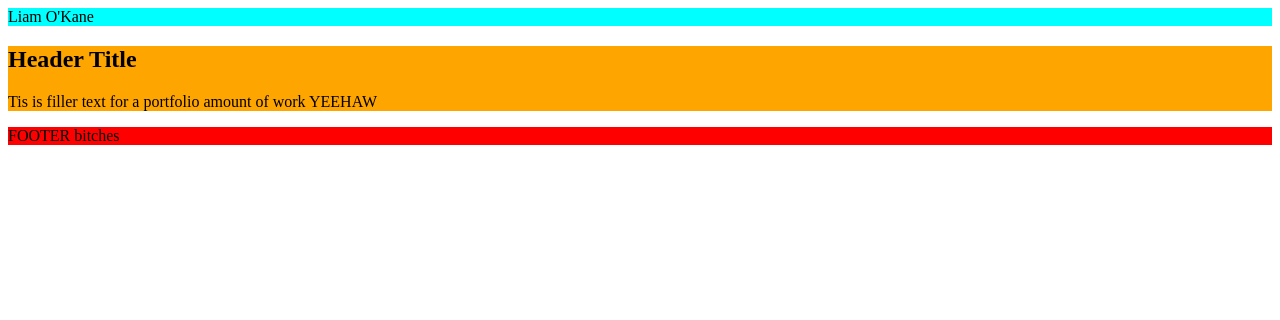
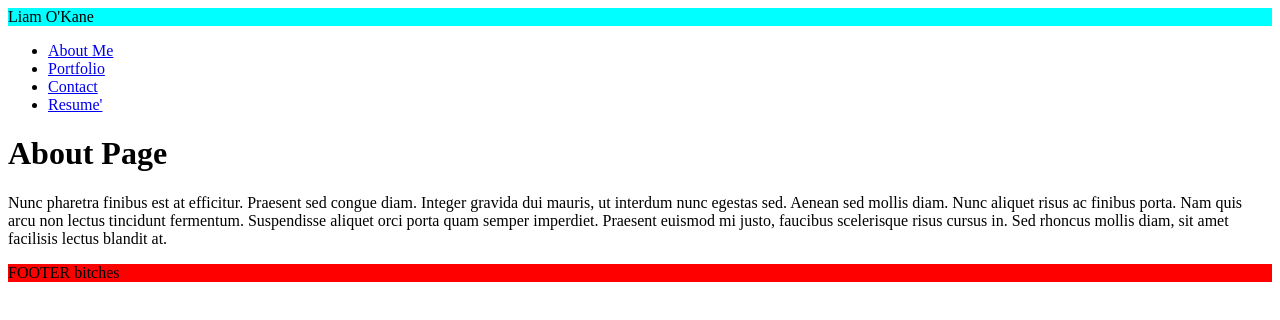
Before and after one commit to liamok19/React-Portfolio, a React (Create React App) app in the folder react-portfolio/: page / in a window 1280 px wide. Shown: the top 320 px of the page. Built offline with nearby package versions, Linux system fonts and the light colour scheme.

Commit message:
aplpied about me and the contact page to a pageHandler link. So each navlink that the user clicks (clickevent) clicks on then the section container updates with the relevant information

```diff
--- a/react-portfolio/src/App.js
+++ b/react-portfolio/src/App.js
@@ -1,13 +1,17 @@
 import React from 'react';
 import Header from './components/Header';
-import Section from './components/Section';
+// import Section from './components/Section';
 import Footer from './components/Footer';
+// import NavTab from './components/NavTab';
+// import PortfolioContainer from './components/PortfolioContainer';
 
 function App(){
     return (
         <>
             <Header />
-            <Section />
+            {/* <NavTab />
+            <PortfolioContainer /> */}
+            {/* <Section /> */}
             <Footer />
         </>
     );
--- a/react-portfolio/src/components/Header.js
+++ b/react-portfolio/src/components/Header.js
@@ -1,5 +1,6 @@
 import React from 'react';
 import '../styles/Header.css';
+import PortfolioContainer from './PortfolioContainer';
 
 const styles = {
     card:{
@@ -9,10 +10,15 @@
 
 export default function Header() {
     return(
-        <header
+        <div>
+            <header
         style ={styles.card}
         className="header">
             Liam O'Kane
         </header>
+        <PortfolioContainer />
+        </div>
+
+
     )
 }
--- /dev/null
+++ b/react-portfolio/src/components/NavTab.js
@@ -0,0 +1,54 @@
+import React from "react";
+
+function NavTabs({ currentPage, handlePageChange}){
+    return(
+
+        <ul className="nav nav-tabs">
+      <li className="nav-item">
+        <a
+          href="#about"
+          onClick={() => handlePageChange('About')}
+          //*  TODO: BONUS: Add a comment explaining what kind of operator this is and what it is checking for
+
+          className={currentPage === 'About' ? 'nav-link active' : 'nav-link'}
+        >
+          About Me
+        </a>
+      </li>
+      <li className="nav-item">
+        <a
+          href="#portfolio"
+          onClick={() => handlePageChange('Portfolio')}
+          //  TODO: Add a comment explaining what this logic is doing
+
+          className={currentPage === 'Portfolio' ? 'nav-link active' : 'nav-link'}
+        >
+          Portfolio
+        </a>
+      </li>
+      <li className="nav-item">
+        <a
+          href="#contact"
+          onClick={() => handlePageChange('Contact')}
+          //  TODO: Add a comment explaining what this logic is doing
+
+          className={currentPage === 'Contact' ? 'nav-link active' : 'nav-link'}
+        >
+          Contact
+        </a>
+      </li>
+      <li className="nav-item">
+        <a
+          href="#resume"
+          //  TODO: Add a comment explaining what this logic is doing
+
+          onClick={() => handlePageChange('Resume')}
+          className={currentPage === 'Resume' ? 'nav-link active' : 'nav-link'}
+        >
+          Resume'
+        </a>
+      </li>
+    </ul>
+    )
+}
+export default NavTabs;
--- /dev/null
+++ b/react-portfolio/src/components/PortfolioContainer.js
@@ -0,0 +1,32 @@
+import React, { useState } from 'react';
+import NavTabs from './NavTab';
+import About from './pages/AboutMe';
+import Portfolio from './pages/Portfolio';
+import Contact from './pages/Contact';
+import Resume from './pages/Resume';
+
+export default function PortfolioContainer() {
+  const [currentPage, setCurrentPage] = useState('About');
+
+  const renderPage = () => {
+    if (currentPage === 'About') {
+      return <About />;
+    }
+    if (currentPage === 'Portfolio') {
+      return <Portfolio />;
+    }
+    if (currentPage === 'Contact') {
+      return <Contact />;
+    }
+    return <Resume />;
+  };
+
+  const handlePageChange = (page) => setCurrentPage(page);
+
+  return (
+    <div>
+      <NavTabs currentPage={currentPage} handlePageChange={handlePageChange} />
+      {renderPage()}
+    </div>
+  );
+}
--- a/react-portfolio/src/components/Section.js
+++ b/react-portfolio/src/components/Section.js
@@ -1,19 +1,19 @@
-import React from 'react';
-import '../styles/Section.css';
+// import React from 'react';
+// import '../styles/Section.css';
 
-const styles = {
-    card:{
-        background: 'orange',
-    },
-}
+// const styles = {
+//     card:{
+//         background: 'orange',
+//     },
+// }
 
-export default function Section(){
-    return(
-        <div style={styles.card}>
-            <h2>Header Title</h2>
-            <p>
-                Tis is filler text for a portfolio amount of work YEEHAW
-            </p>
-        </div>
-    )
-}
+// export default function Section(){
+//     return(
+//         <div style={styles.card}>
+//             <h2>Header Title</h2>
+//             <p>
+//                 Tis is filler text for a portfolio amount of work YEEHAW
+//             </p>
+//         </div>
+//     )
+// }
--- a/react-portfolio/src/components/pages/AboutMe.js
+++ b/react-portfolio/src/components/pages/AboutMe.js
@@ -0,0 +1,17 @@
+import React from 'react';
+
+export default function About() {
+  return (
+    <div>
+      <h1>About Page</h1>
+      <p>
+        Nunc pharetra finibus est at efficitur. Praesent sed congue diam.
+        Integer gravida dui mauris, ut interdum nunc egestas sed. Aenean sed
+        mollis diam. Nunc aliquet risus ac finibus porta. Nam quis arcu non
+        lectus tincidunt fermentum. Suspendisse aliquet orci porta quam semper
+        imperdiet. Praesent euismod mi justo, faucibus scelerisque risus cursus
+        in. Sed rhoncus mollis diam, sit amet facilisis lectus blandit at.
+      </p>
+    </div>
+  );
+}
--- a/react-portfolio/src/components/pages/Contact.js
+++ b/react-portfolio/src/components/pages/Contact.js
@@ -0,0 +1,22 @@
+import React from 'react';
+
+export default function Contact() {
+  return (
+    <div>
+      <h1>Contact Page</h1>
+      <p>
+        Integer cursus bibendum sem non pretium. Vestibulum in aliquet sem, quis
+        molestie urna. Aliquam semper ultrices varius. Aliquam faucibus sit amet
+        magna a ultrices. Aenean pellentesque placerat lacus imperdiet
+        efficitur. In felis nisl, luctus non ante euismod, tincidunt bibendum
+        mi. In a molestie nisl, eu sodales diam. Nam tincidunt lacus quis magna
+        posuere, eget tristique dui dapibus. Maecenas fermentum elementum
+        faucibus. Quisque nec metus vestibulum, egestas massa eu, sollicitudin
+        ipsum. Nulla facilisi. Sed ut erat ligula. Nam tincidunt nunc in nibh
+        dictum ullamcorper. Class aptent taciti sociosqu ad litora torquent per
+        conubia nostra, per inceptos himenaeos. Etiam ornare rutrum felis at
+        rhoncus. Etiam vel condimentum magna, quis tempor nulla.
+      </p>
+    </div>
+  );
+}
```
